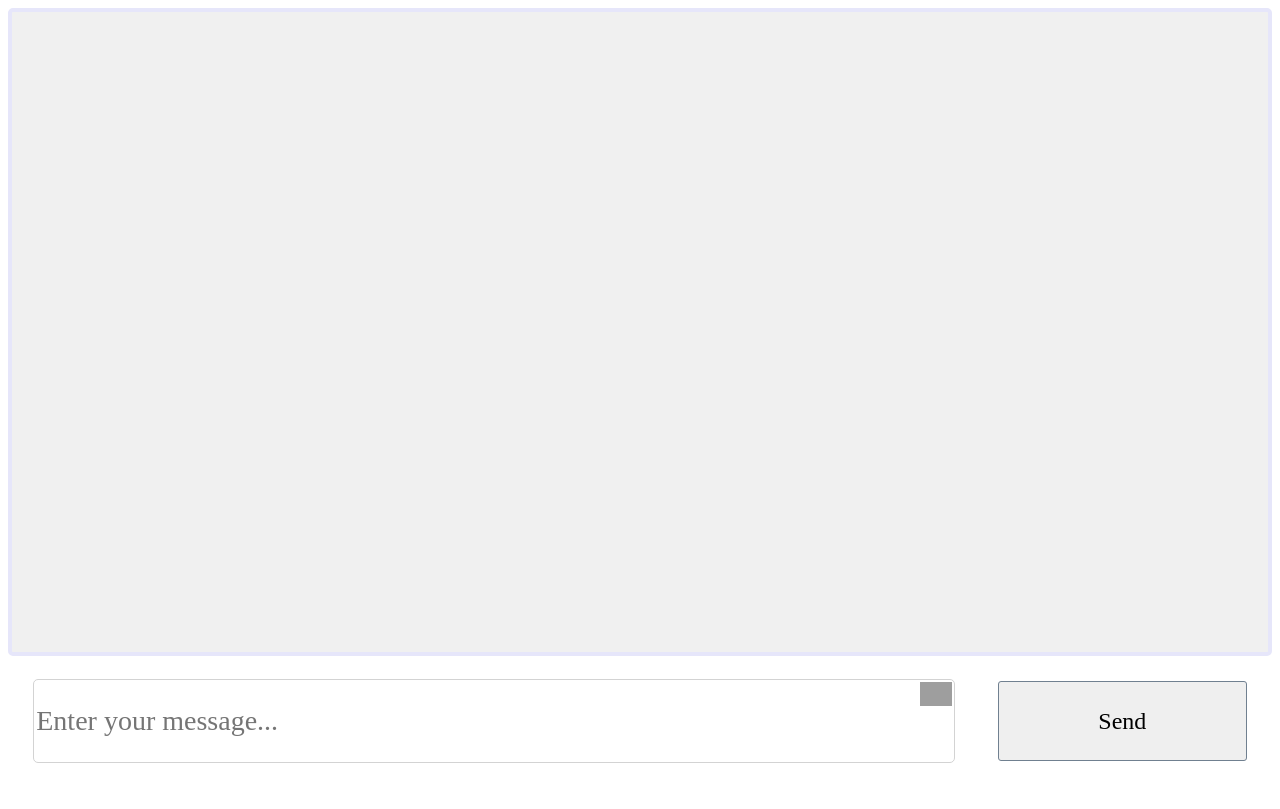
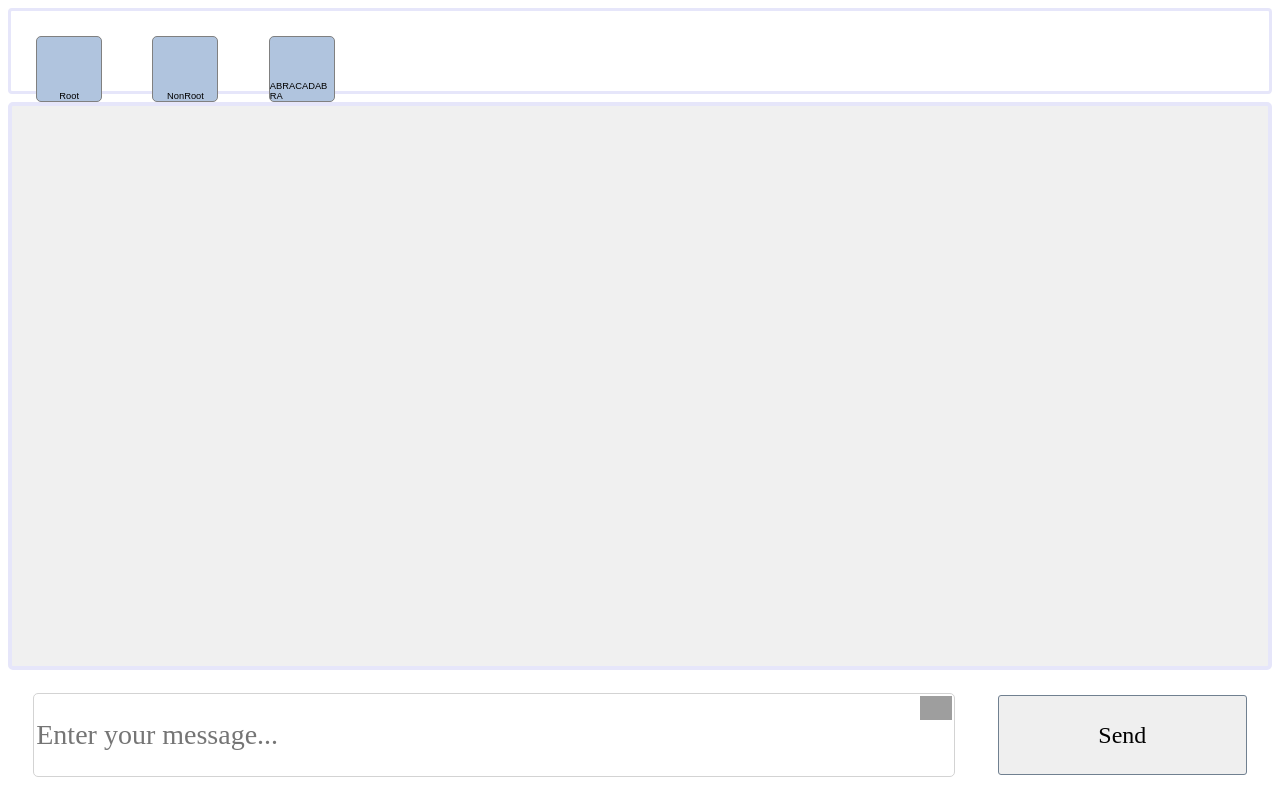
Before and after one commit to Kyzyl-ool/2018-FS-11-Frontend-Kyzyl-ool, a React (Create React App) app: page / in a window 1280 px wide. Built offline with nearby package versions, Linux system fonts and the light colour scheme; grey boxes are pictures that could not be loaded; the HTML template or start-up script is replaced by a standard one.

Commit message:
UserIcons

```diff
--- a/src/App.js
+++ b/src/App.js
@@ -2,6 +2,8 @@ import React, { Component } from 'react';
 import './App.css';
 import MessageForm from './lib/components/message-form/MessageForm';
 import MessageList from './lib/components/MessageList/MessageList';
+import Header from './lib/components/Header/Header';
+import Aux from './hoc/Aux/Aux';
 
 
 class App extends Component {
@@ -46,10 +48,11 @@ class App extends Component {
 
   render() {
     return (
-        <div>
+      <Aux>
+        <Header />
           <MessageList msg={this.state.msg} />
           <MessageForm dispatcher={this.handleNewMessage.bind(this)} />
-        </div>
+      </Aux>
     );
   }
 }
--- /dev/null
+++ b/src/hoc/Aux/Aux.js
@@ -0,0 +1,3 @@
+const Aux = (props) => props.children;
+
+export default Aux;
--- /dev/null
+++ b/src/lib/components/Header/Header.css
@@ -0,0 +1,8 @@
+.Header {
+    border: 3px solid lavender;
+    height: 10vh;
+    margin-bottom: 1vh;
+    border-radius: 4px;
+    display: flex;
+    flex-direction: row;
+}
--- /dev/null
+++ b/src/lib/components/Header/Header.js
@@ -0,0 +1,34 @@
+import React, {Component} from 'react';
+import './Header.css';
+import UserIcon from './UserIcon/UserIcon';
+
+class Header extends Component {
+  constructor(props){
+    super(props);
+
+    this.dialogues = [
+      {
+        userName: 'Root',
+      },
+      {
+        userName: "NonRoot",
+      },
+      {
+        userName: 'ABRACADABRA',
+      }
+    ];
+  }
+
+
+
+  render() {
+    return (
+      <div className="Header">
+        {this.dialogues.map((elem, index) => <UserIcon key={index} userName={elem.userName} />)}
+      </div>
+    );
+  }
+}
+
+
+export default Header;
--- /dev/null
+++ b/src/lib/components/Header/UserIcon/UserIcon.css
@@ -0,0 +1,15 @@
+.UserIcon {
+    width: 8vh;
+    height: 8vh;
+    background: lightsteelblue;
+    margin: 2%;
+    border-radius: 5px;
+    display: flex;
+    align-items: flex-end;
+    justify-content: center;
+    font-size: 7pt;
+    font-family: "American Typewriter", sans-serif;
+    word-break: break-all;
+    text-overflow: clip;
+    border: 1px solid gray;
+}
--- /dev/null
+++ b/src/lib/components/Header/UserIcon/UserIcon.js
@@ -0,0 +1,22 @@
+import React, {Component} from 'react';
+import './UserIcon.css';
+
+class UserIcon extends Component {
+  constructor(props) {
+    super(props);
+
+    this.state = {
+      userName: props.userName
+    }
+  }
+
+  render() {
+    return (
+      <div className="UserIcon">
+        {this.state.userName}
+      </div>
+    );
+  }
+}
+
+export default UserIcon;
--- a/src/lib/components/MessageList/Message/Message.css
+++ b/src/lib/components/MessageList/Message/Message.css
@@ -12,14 +12,13 @@
     margin-left: 2%;
     margin-bottom: 2%;
     text-align: right;
-    text-overflow: clip;
     word-break: break-all;
     position: relative;
     font-weight: 600;
+    align-self: flex-end;
 }
 
 .LeftMessageAttributes {
-    display: flex;
     align-self: flex-start;
     text-align: left;
 }
--- a/src/lib/components/MessageList/MessageList.css
+++ b/src/lib/components/MessageList/MessageList.css
@@ -1,11 +1,9 @@
 .MessageList {
     display: flex;
     border: 4px solid lavender;
-    height: 80vh;
+    height: 70vh;
     border-radius: 5px;
     flex-direction: column;
-    align-items: flex-end;
     background: #f0f0f0;
     overflow-y: scroll;
-    /*justify-content: flex-end;*/
 }
--- a/src/lib/components/message-form/MessageForm.css
+++ b/src/lib/components/message-form/MessageForm.css
@@ -28,6 +28,11 @@
     margin-left: 2%;
 }
 
+
+.SendButton:hover {
+    background: gray;
+}
+
 .PinFileIcon {
     padding: 3px;
     max-height: 3vh;
```
